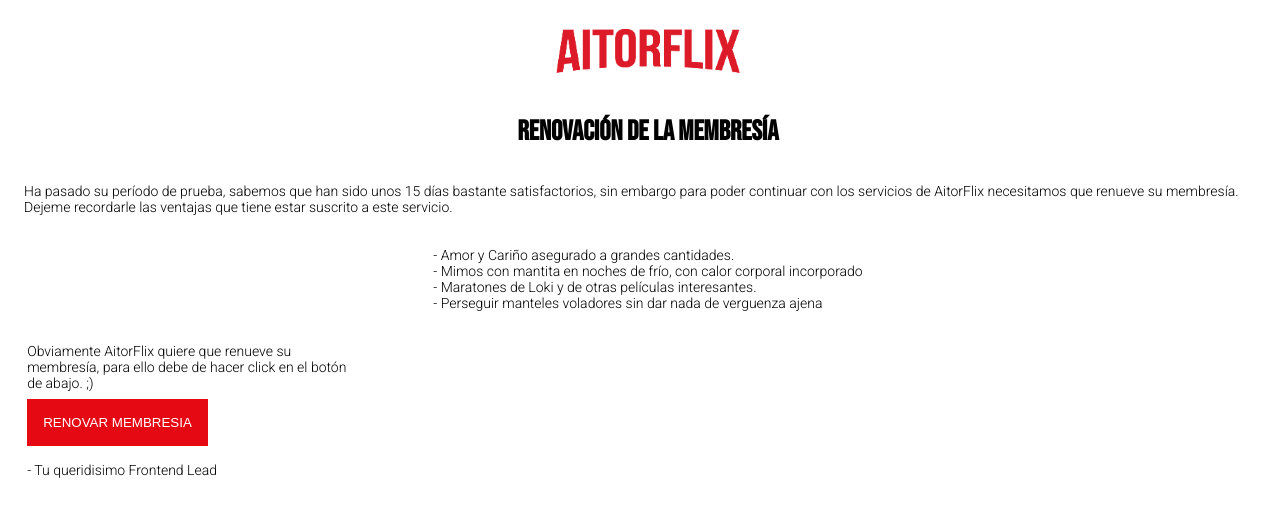
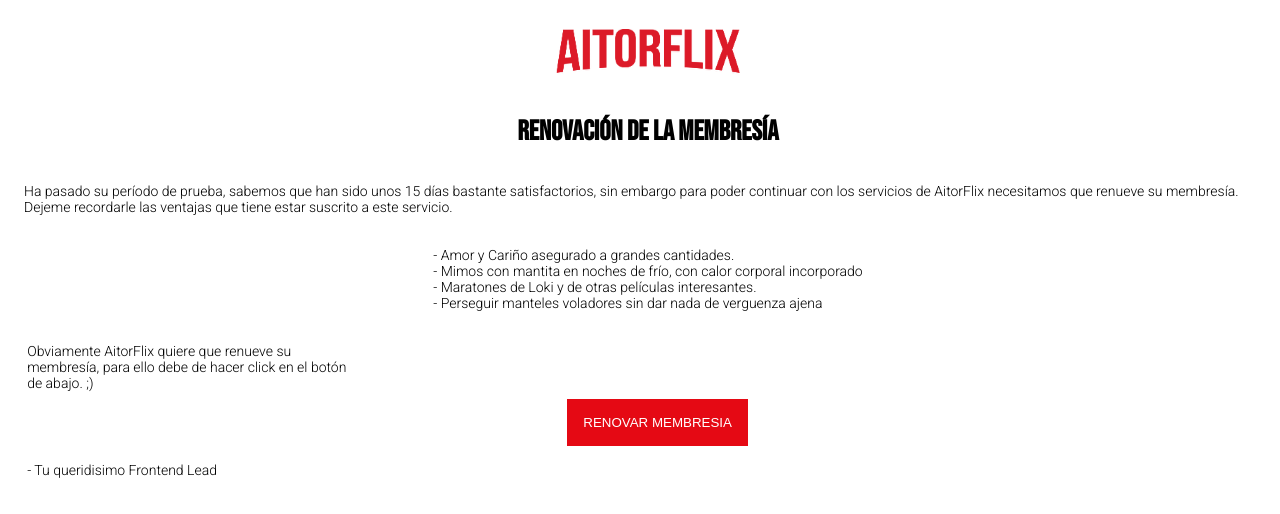
Before and after one commit to Sstark97/fulcrum-n, a React (Create React App) app: page / in a window 1280 px wide. Shown: the top 514 px of the page. Built offline with nearby package versions, Linux system fonts and the light colour scheme.

Commit message:
Pages Linked

```diff
--- a/src/pages/ConfirmSucription.jsx
+++ b/src/pages/ConfirmSucription.jsx
@@ -1,5 +1,7 @@
 import React from 'react';
 
-const ConfirmSuscription = () => (<div></div>);
+const ConfirmSuscription = () => (
+    <div>Hola</div>
+);
 
 export default ConfirmSuscription;
--- a/src/pages/Suscription.jsx
+++ b/src/pages/Suscription.jsx
@@ -1,5 +1,6 @@
 import React from "react";
 import aitorflix from "../assets/static/aitorflix.png";
+import { Link } from "react-router-dom";
 import "../assets/styles/suscription.css";
 
 const Suscription = () => (
@@ -20,7 +21,7 @@ const Suscription = () => (
         <li>- Perseguir manteles voladores sin dar nada de verguenza ajena</li>
     </ul>
     <span>Obviamente AitorFlix quiere que renueve su <br/>membresía, para ello debe de hacer click en el botón <br/>de abajo. ;)</span>
-    <button>RENOVAR MEMBRESIA</button>
+    <Link to='/confirmado'><button>RENOVAR MEMBRESIA</button></Link>
     <span>- Tu queridisimo Frontend Lead</span>
   </div>
 );
--- a/src/routes/App.jsx
+++ b/src/routes/App.jsx
@@ -8,7 +8,7 @@ const App = () => (
         <BrowserRouter>
             <Routes>
                 <Route exact path="/" element={<Suscription/>} />
-                <Route path="/confirmado" component={ConfirmSuscription} />
+                <Route path="/confirmado" element={<ConfirmSuscription/>} />
             </Routes>
         </BrowserRouter>
 );
```
